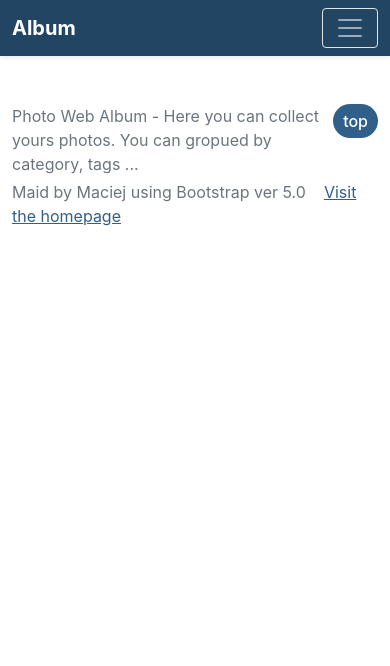
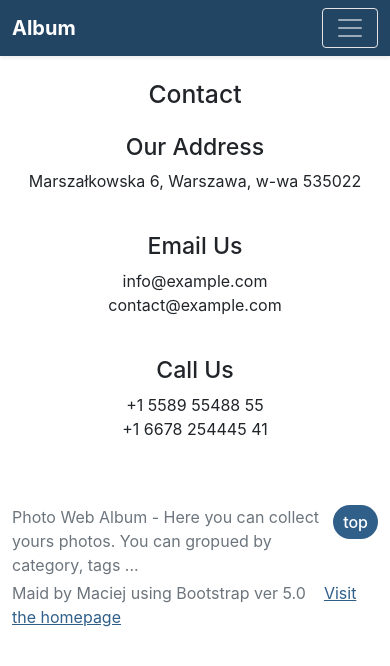
Before and after one commit to macmac4/galleryweb, a React (Create React App) app: page /contact in a window 390 px wide. Shown: the top 666 px of the page. Built offline with nearby package versions, Linux system fonts and the light colour scheme; no server answers.

Commit message:
add page contact & fix responsive for mobile

```diff
--- a/src/App.js
+++ b/src/App.js
@@ -3,6 +3,7 @@
 import GalleryList from './components/GalleryList';
 import CreateAlbum from './components/CreateAlbum';
 import Footer from './views/Footer';
+import Contact from './views/Contact';
 import { BrowserRouter as Router, Route, Switch } from 'react-router-dom'
 import UserAlbums from './components/UserAlbums';
 
@@ -27,6 +28,9 @@
           <Route path="/albums/:name" >
             <GalleryList />
           </Route>
+          <Route path="/contact" >
+            <Contact />
+          </Route>
         </Switch>
       </main>
 
--- a/src/components/GalleryList.js
+++ b/src/components/GalleryList.js
@@ -40,7 +40,7 @@
           <div className="row">
             <div className="col-md-10 col-sm-9">
               <h2 className="album-title">Album list {name && ` - ${name.toUpperCase()}`}</h2>
-              <div className="row row-cols-1 row-cols-sm-2 row-cols-md-3 g-3">
+              <div className="row row-cols-1 row-cols-md-2 g-3">
                 {
                   isPending && <div className="spinner-border text-primary margin-center" role="status">
                                   <span className="visually-hidden">Loading...</span>
--- /dev/null
+++ b/src/views/Contact.js
@@ -0,0 +1,50 @@
+const Contact = () => {
+
+  return (
+
+    <section id="contact" className="contact section-bg">
+      <div className="container text-center">
+
+        <div className="section-title">
+          <h2 className="my-4">Contact</h2>
+        </div>
+
+        <div className="row">
+
+          <div className="col-lg-12">
+
+            <div className="row">
+              <div className="col-md-12">
+                <div className="info-box" data-aos="fade-up">
+                  <i className="bx bx-map"></i>
+                  <h3>Our Address</h3>
+                  <p>Marszałkowska 6, Warszawa, w-wa 535022</p>
+                </div>
+              </div>
+              <div className="col-md-6">
+                <div className="info-box mt-4" data-aos="fade-up" data-aos-delay="100">
+                  <i className="bx bx-envelope"></i>
+                  <h3>Email Us</h3>
+                  <p>info@example.com<br />contact@example.com</p>
+                </div>
+              </div>
+              <div className="col-md-6">
+                <div className="info-box mt-4" data-aos="fade-up" data-aos-delay="100">
+                  <i className="bx bx-phone-call"></i>
+                  <h3>Call Us</h3>
+                  <p>+1 5589 55488 55<br />+1 6678 254445 41</p>
+                </div>
+              </div>
+            </div>
+
+          </div>
+
+        </div>
+
+      </div>
+    </section>
+
+  );
+}
+
+export default Contact;
```
